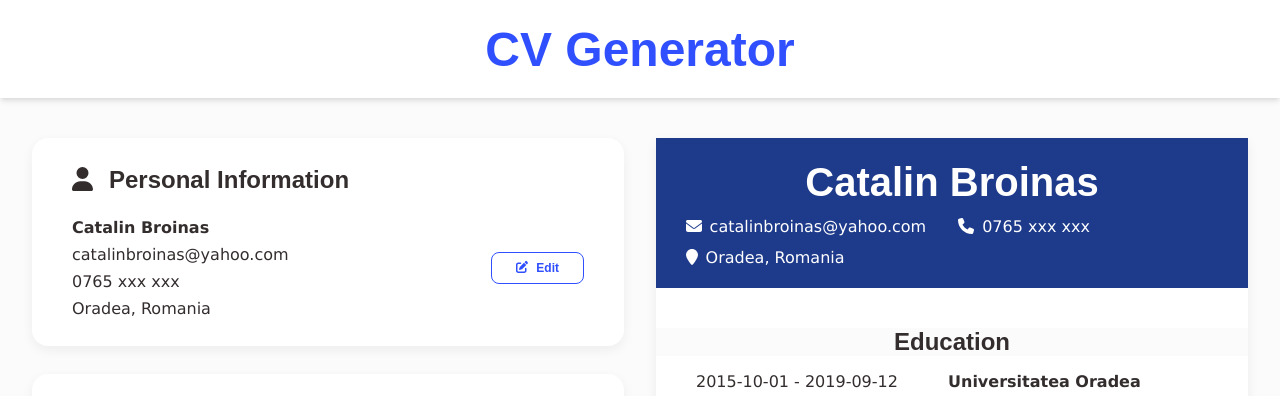
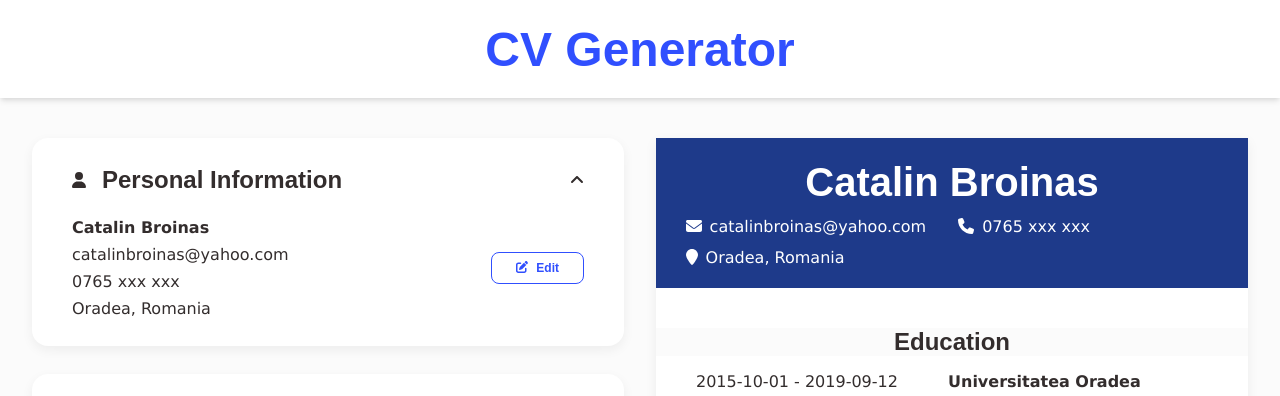
Before and after one commit to catalinbroinas/cv-application, a React (Vite) app: page / in a window 1280 px wide. Shown: the top 396 px of the page. Built offline with nearby package versions, Linux system fonts and the light colour scheme.

Commit message:
feat(FormSection): accordion toggle for PersonalData
- Implemented accordion for collapsing/expanding PersonalData component

```diff
--- a/src/sections/MainContent/FormSection.jsx
+++ b/src/sections/MainContent/FormSection.jsx
@@ -1,7 +1,7 @@
 import { useState } from "react";
 
 import { FontAwesomeIcon } from "@fortawesome/react-fontawesome";
-import { faUser, faGraduationCap, faBriefcase, faPlus } from "@fortawesome/free-solid-svg-icons";
+import { faUser, faGraduationCap, faBriefcase, faPlus, faChevronDown, faAngleUp } from "@fortawesome/free-solid-svg-icons";
 
 import PersonalDataForm from "../../components/forms/PersonalDataForm";
 import EducationForm from "../../components/forms/EducationForm";
@@ -18,17 +18,30 @@ function FormSection({ setPersonalData, personalData, setEducationData, educatio
     const [educationEditingId, setEducationEditingId] = useState(null);
     const [experienceEditingId, setExperienceEditingId] = useState(null);
 
+    const [isPersonalDataOpen, setIsPersonalDataOpen] = useState(true);
+
     return (
         <section className="insert-data">
             <h2 className="sr-only">Introduce data</h2>
 
-            <div className="form-section">
-                <h3 className="sub-title">
-                    <FontAwesomeIcon icon={faUser} className="me-3" />Personal Information
-                </h3>
+            <div className="form-section accordion">
+                <div
+                    className="accordion-header"
+                    role="button"
+                    aria-expanded={isPersonalDataOpen}
+                    onClick={() => setIsPersonalDataOpen(!isPersonalDataOpen)}
+                >
+                    <FontAwesomeIcon icon={faUser} />
+                    <h3 className="sub-title">Personal Information</h3>
+                    {isPersonalDataOpen ? (
+                        <><FontAwesomeIcon icon={faAngleUp} className="ms-auto" /></>
+                    ) : (
+                        <><FontAwesomeIcon icon={faChevronDown} className="ms-auto" /></>
+                    )}
+                </div>
 
-                {
-                    isEditing ? (
+                {isPersonalDataOpen && <div className="accordion-body">
+                    {isEditing ? (
                         <PersonalDataForm
                             onSave={(data) => {
                                 setPersonalData(data);
@@ -46,8 +59,8 @@ function FormSection({ setPersonalData, personalData, setEducationData, educatio
                             personalData={personalData}
                             onEdit={() => setIsEditing(true)}
                         />
-                    )
-                }
+                    )}
+                </div>}
             </div>
 
             <div className="form-section">
--- a/src/styles/App.css
+++ b/src/styles/App.css
@@ -118,6 +118,15 @@ footer {
 .cv-education .content:last-of-type,
 .cv-experience .content:last-of-type {
   margin-bottom: 0;
+}
+
+/* Accordion */
+.accordion-header {
+  cursor: pointer;
+  display: flex;
+  justify-content: start;
+  align-items: center;
+  gap: 1rem;
 }
 
 /* ===============================
--- a/src/styles/index.css
+++ b/src/styles/index.css
@@ -203,6 +203,10 @@ p {
   margin-right: 1rem;
 }
 
+.ms-auto {
+  margin-left: auto;
+}
+
 @media (max-width: 1399px) {
   .container {
     padding-inline: var(--container-padding-xl);
```
